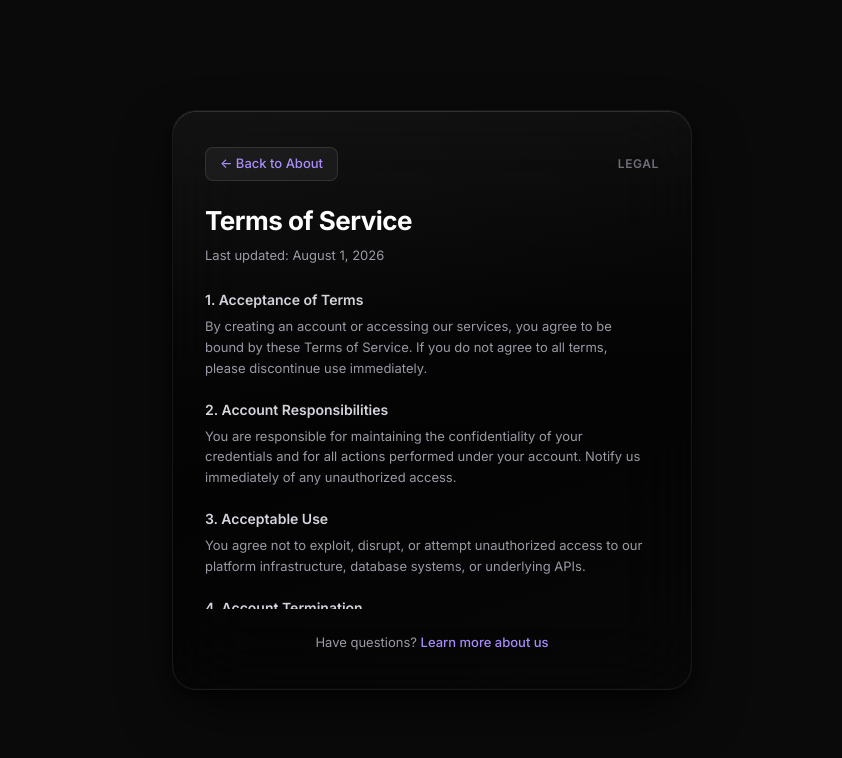
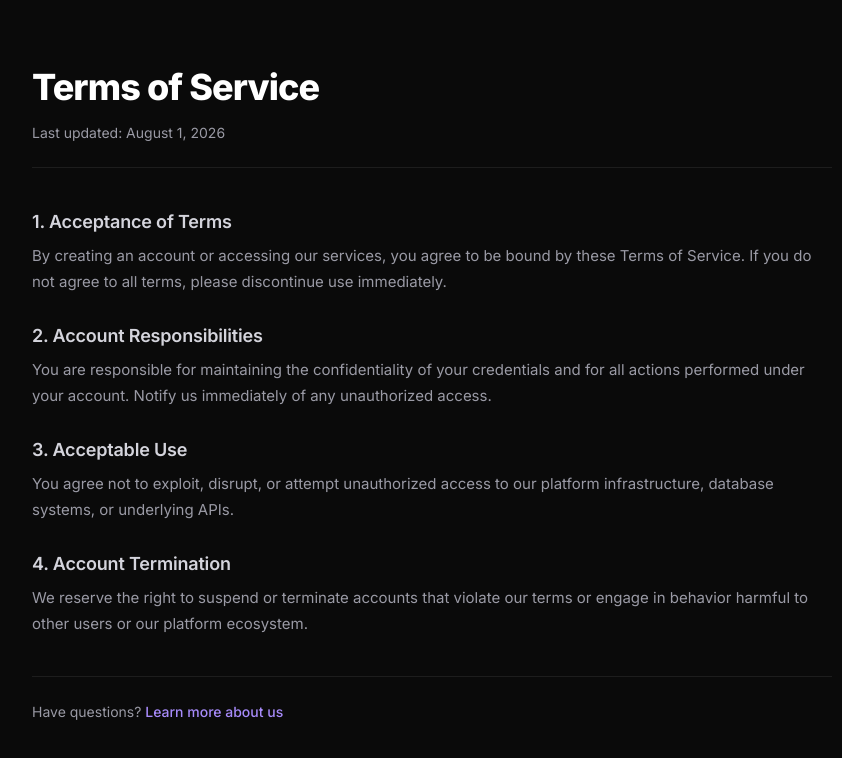
Before and after one commit to troojin/galaxium-v2, a Next.js app: page /about/tos in a window 1280 px wide. Shown: the top 758 px of the page, without its empty margins (208-1050 px from the left). Built offline with nearby package versions, Linux system fonts and the light colour scheme.

Commit message:
Update page.tsx

```diff
--- a/app/about/tos/page.tsx
+++ b/app/about/tos/page.tsx
@@ -1,48 +1,22 @@
 "use client";
 
 import React from "react";
-import { useRouter } from "next/navigation";
 
 export default function TermsPage() {
-  const router = useRouter();
-
   return (
     <div style={styles.page}>
       <style>{`
         @import url('https://fonts.googleapis.com/css2?family=Inter:wght@400;500;600;700;800&display=swap');
         * { box-sizing: border-box; font-family: 'Inter', -apple-system, sans-serif; }
-        .glass-sheen::before {
-          content: '';
-          position: absolute;
-          top: 0; left: 0; right: 0;
-          height: 60%;
-          background: linear-gradient(180deg, rgba(255,255,255,0.035) 0%, rgba(255,255,255,0.008) 60%, rgba(255,255,255,0) 100%);
-          border-radius: 24px 24px 0 0;
-          pointer-events: none;
-        }
-        .glass-sheen::after {
-          content: '';
-          position: absolute;
-          inset: 0;
-          border-radius: 24px;
-          box-shadow: inset 0 0.5px 0 rgba(255,255,255,0.25), inset 0 -0.5px 0 rgba(255,255,255,0.03);
-          pointer-events: none;
-        }
-        .back-btn:hover { filter: brightness(1.15); }
       `}</style>
 
-      <div className="glass-sheen" style={styles.card}>
-        <div style={styles.headerRow}>
-          <button onClick={() => router.push("/about")} style={styles.backBtn} className="back-btn">
-            ← Back to About
-          </button>
-          <span style={styles.badge}>Legal</span>
-        </div>
+      <div style={styles.container}>
+        <header style={styles.header}>
+          <h1 style={styles.title}>Terms of Service</h1>
+          <p style={styles.subtitle}>Last updated: August 1, 2026</p>
+        </header>
 
-        <h1 style={styles.title}>Terms of Service</h1>
-        <p style={styles.subtitle}>Last updated: August 1, 2026</p>
-
-        <div style={styles.contentScroll}>
+        <main style={styles.content}>
           <section style={styles.section}>
             <h2 style={styles.sectionTitle}>1. Acceptance of Terms</h2>
             <p style={styles.paragraph}>
@@ -70,11 +44,13 @@ export default function TermsPage() {
               We reserve the right to suspend or terminate accounts that violate our terms or engage in behavior harmful to other users or our platform ecosystem.
             </p>
           </section>
-        </div>
+        </main>
 
-        <p style={styles.footerText}>
-          Have questions? <a href="/about" style={styles.link}>Learn more about us</a>
-        </p>
+        <footer style={styles.footer}>
+          <p style={styles.footerText}>
+            Have questions? <a href="/about" style={styles.link}>Learn more about us</a>
+          </p>
+        </footer>
       </div>
     </div>
   );
@@ -85,99 +61,69 @@ const styles: { [key: string]: React.CSSProperties } = {
     minHeight: "100vh",
     width: "100%",
     background: "#0a0a0a",
+    color: "#ffffff",
     display: "flex",
-    alignItems: "center",
     justifyContent: "center",
-    position: "relative",
-    overflow: "hidden",
-    padding: 24,
+    padding: "60px 24px",
   },
-  card: {
-    position: "relative",
-    zIndex: 1,
-    maxWidth: 520,
+  container: {
+    maxWidth: 800,
     width: "100%",
-    background: "linear-gradient(160deg, rgba(12,12,14,0.7) 0%, rgba(0,0,0,0.65) 50%, rgba(6,6,8,0.7) 100%)",
-    border: "1px solid rgba(255,255,255,0.07)",
-    borderRadius: 24,
-    padding: "36px 32px",
-    backdropFilter: "blur(40px) saturate(140%)",
-    WebkitBackdropFilter: "blur(40px) saturate(140%)",
-    boxShadow: "0 24px 60px -12px rgba(0,0,0,0.8), 0 4px 16px rgba(0,0,0,0.5)",
-    overflow: "hidden",
+    display: "flex",
+    flexDirection: "column",
+    gap: 40,
   },
-  headerRow: {
-    display: "flex",
-    alignItems: "center",
-    justifyContent: "space-between",
-    marginBottom: 20,
-  },
-  backBtn: {
-    background: "rgba(255,255,255,0.05)",
-    border: "1px solid rgba(255,255,255,0.1)",
-    color: "#a78bfa",
-    padding: "6px 14px",
-    borderRadius: 8,
-    fontSize: 13,
-    fontWeight: 500,
-    cursor: "pointer",
-    transition: "filter 0.2s",
-  },
-  badge: {
-    color: "#6b6b74",
-    fontSize: 12,
-    fontWeight: 600,
-    textTransform: "uppercase",
-    letterSpacing: "0.05em",
+  header: {
+    borderBottom: "1px solid rgba(255,255,255,0.08)",
+    paddingBottom: 24,
   },
   title: {
     color: "#ffffff",
-    fontSize: 26,
-    fontWeight: 700,
-    margin: "0 0 6px",
-    letterSpacing: "-0.02em",
+    fontSize: 36,
+    fontWeight: 800,
+    margin: "0 0 8px",
+    letterSpacing: "-0.025em",
   },
   subtitle: {
     color: "#9a9aa5",
-    fontSize: 13,
-    margin: "0 0 24px",
+    fontSize: 14,
+    margin: 0,
   },
-  contentScroll: {
-    maxHeight: 320,
-    overflowY: "auto",
-    paddingRight: 8,
+  content: {
     display: "flex",
     flexDirection: "column",
-    gap: 20,
+    gap: 28,
   },
   section: {
     display: "flex",
     flexDirection: "column",
-    gap: 6,
+    gap: 8,
   },
   sectionTitle: {
     color: "#d4d4dc",
-    fontSize: 14,
+    fontSize: 18,
     fontWeight: 600,
     margin: 0,
+    letterSpacing: "-0.01em",
   },
   paragraph: {
     color: "#9a9aa5",
-    fontSize: 13,
-    lineHeight: 1.6,
+    fontSize: 15,
+    lineHeight: 1.7,
+    margin: 0,
+  },
+  footer: {
+    borderTop: "1px solid rgba(255,255,255,0.08)",
+    paddingTop: 24,
+  },
+  footerText: {
+    color: "#9a9aa5",
+    fontSize: 14,
     margin: 0,
   },
   link: {
     color: "#a78bfa",
-    fontSize: 13,
     textDecoration: "none",
     fontWeight: 500,
   },
-  footerText: {
-    textAlign: "center",
-    color: "#9a9aa5",
-    fontSize: 13,
-    marginTop: 24,
-    marginBottom: 0,
-  },
 };
```
